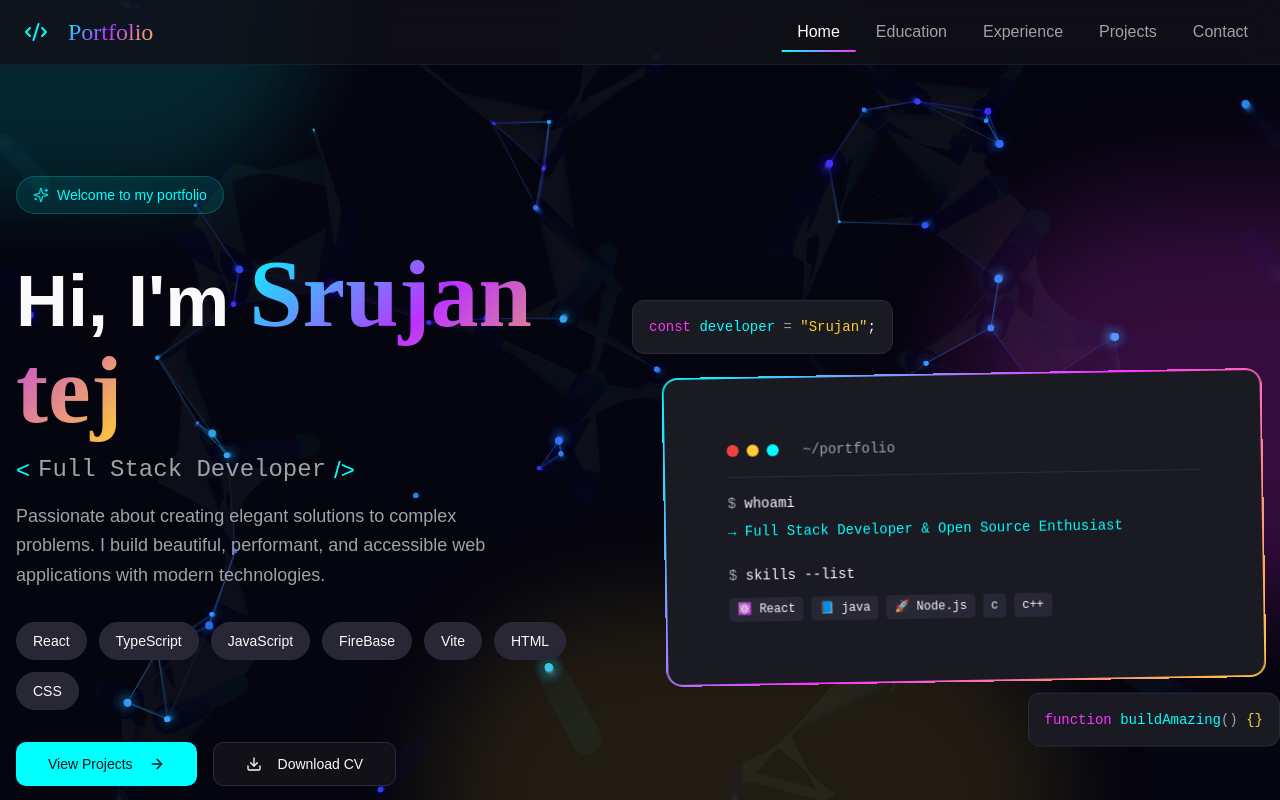
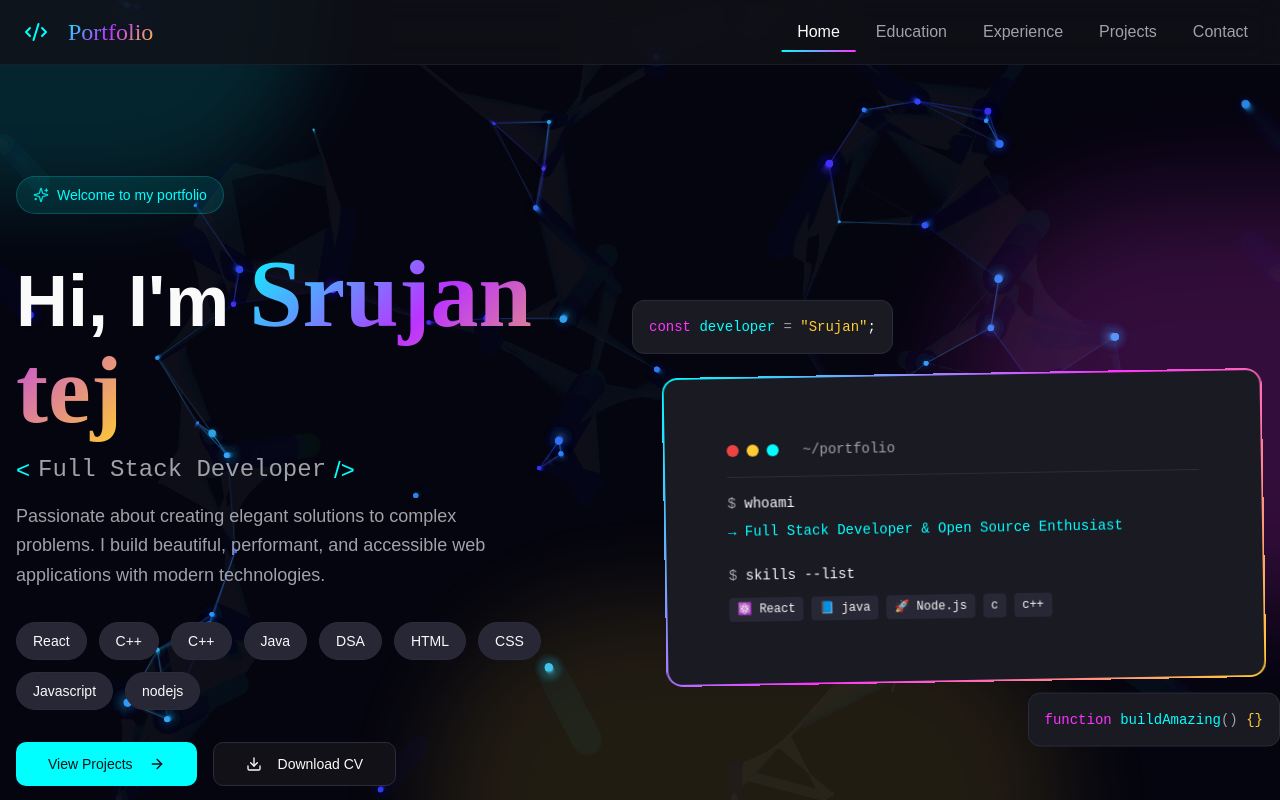
Before and after one commit to telkarsrujantej-dev/srujan_portfiolo, a React (Vite) app: page / in a window 1280 px wide. Shown: the top 800 px of the page. Built offline with nearby package versions, Linux system fonts and the light colour scheme; the HTML template or start-up script is replaced by a standard one.

Commit message:
Update Home.tsx

```diff
--- a/src/pages/Home.tsx
+++ b/src/pages/Home.tsx
@@ -5,7 +5,7 @@ import PageWrapper from '@/components/PageWrapper';
 import { Button } from '@/components/ui/button';
 
 const Home = () => {
-  const skills = ['React', 'TypeScript', 'JavaScript', 'FireBase', 'Vite', 'HTML', 'CSS'];
+  const skills = ['React', 'C++', 'C++', 'Java','DSA', 'HTML', 'CSS','Javascript','nodejs'];
 
   return (
     <PageWrapper>
```
